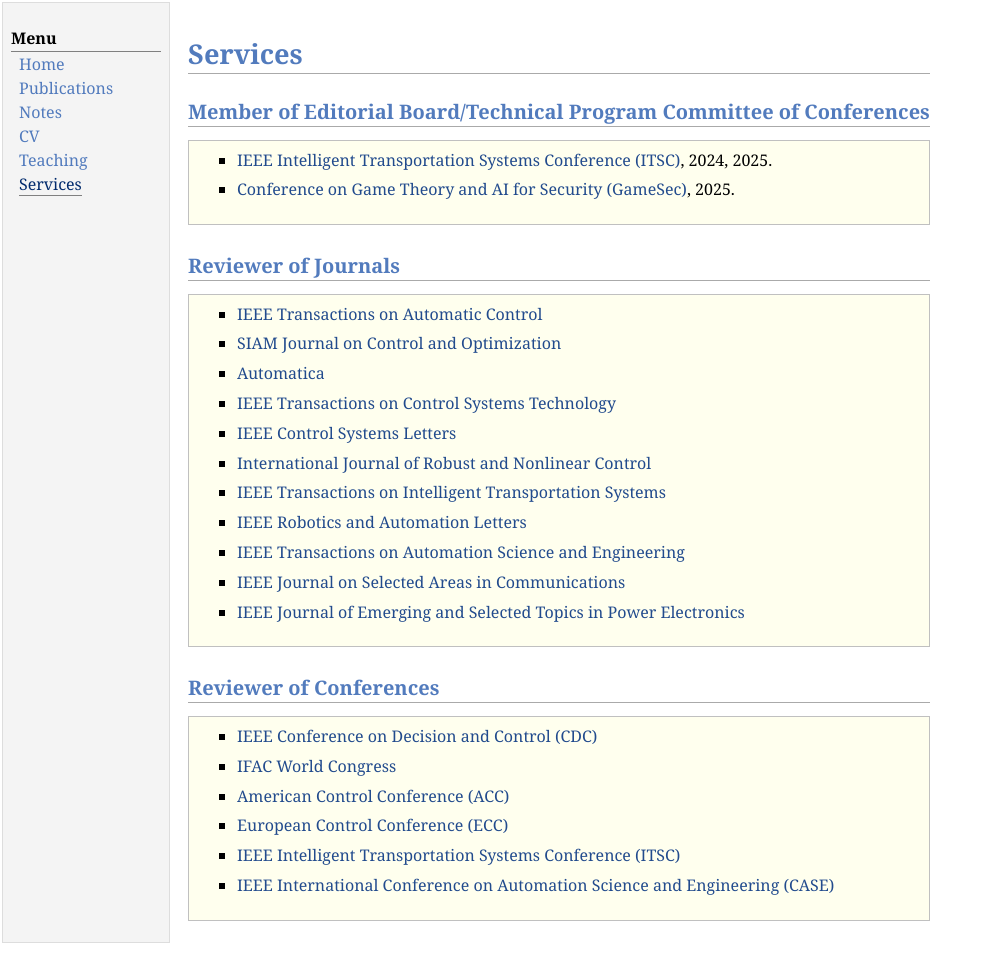
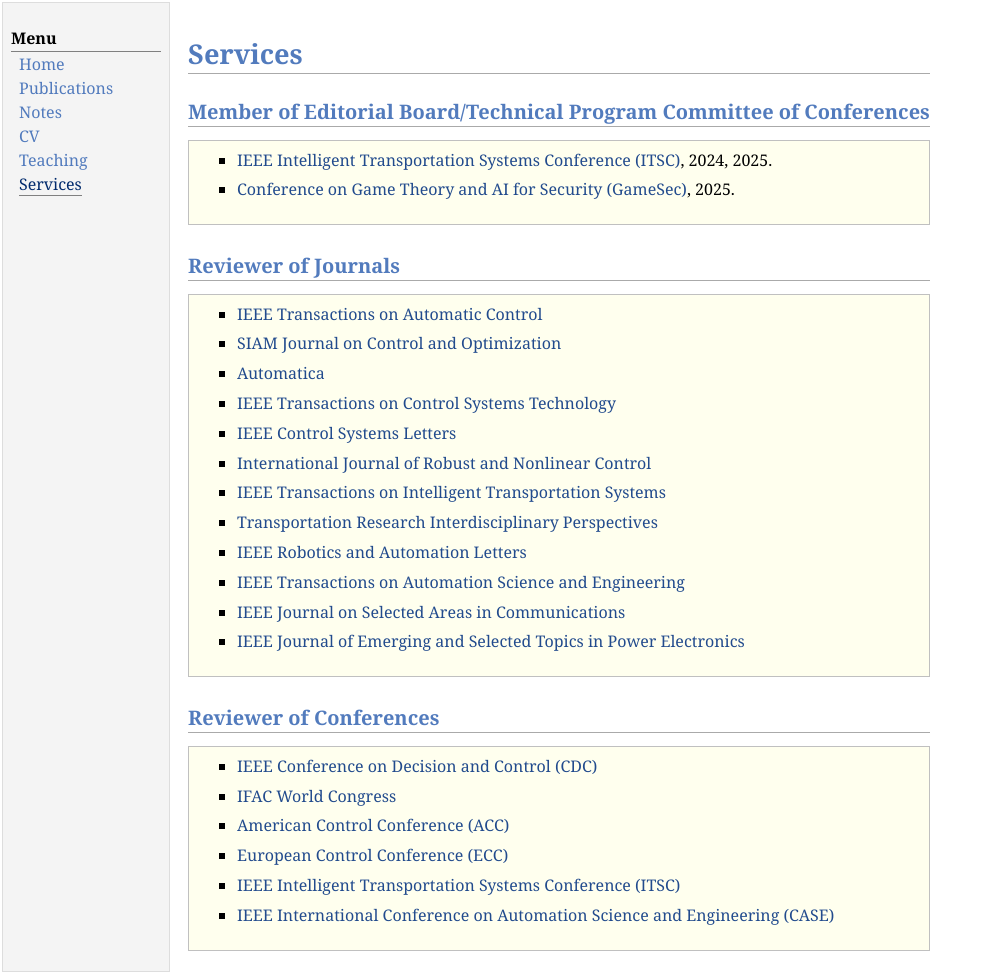
Before and after one commit to yuchaotaigu/yuchaotaigu.github.io, a Jekyll site: the page services.html, which Jekyll copies as it is, in a window 1280 px wide. Shown: the whole page, without its empty margins (0-991 px from the left). Built offline with Jekyll 4.4.1, drawn with Linux system fonts in a browser that asks for light colours; comment, search, counter and statistics services are not loaded; before the commit the page ends 945 px from its top, so only the background shows below that.

Commit message:
Update services.html

```diff
--- a/services.html
+++ b/services.html
@@ -51,6 +51,8 @@
 </li>
 <li><p><a href="https://ieee-itss.org/pub/t-its/">IEEE Transactions on Intelligent Transportation Systems</a></br> </p>
 </li>
+<li><p><a href="https://www.sciencedirect.com/journal/transportation-research-interdisciplinary-perspectives">Transportation Research Interdisciplinary Perspectives</a></br> </p>
+</li>
 <li><p><a href="https://www.ieee-ras.org/publications/ra-l">IEEE Robotics and Automation Letters</a></br> </p>
 </li>
 <li><p><a href="https://www.ieee-ras.org/publications/t-ase">IEEE Transactions on Automation Science and Engineering</a></br> </p>
```
